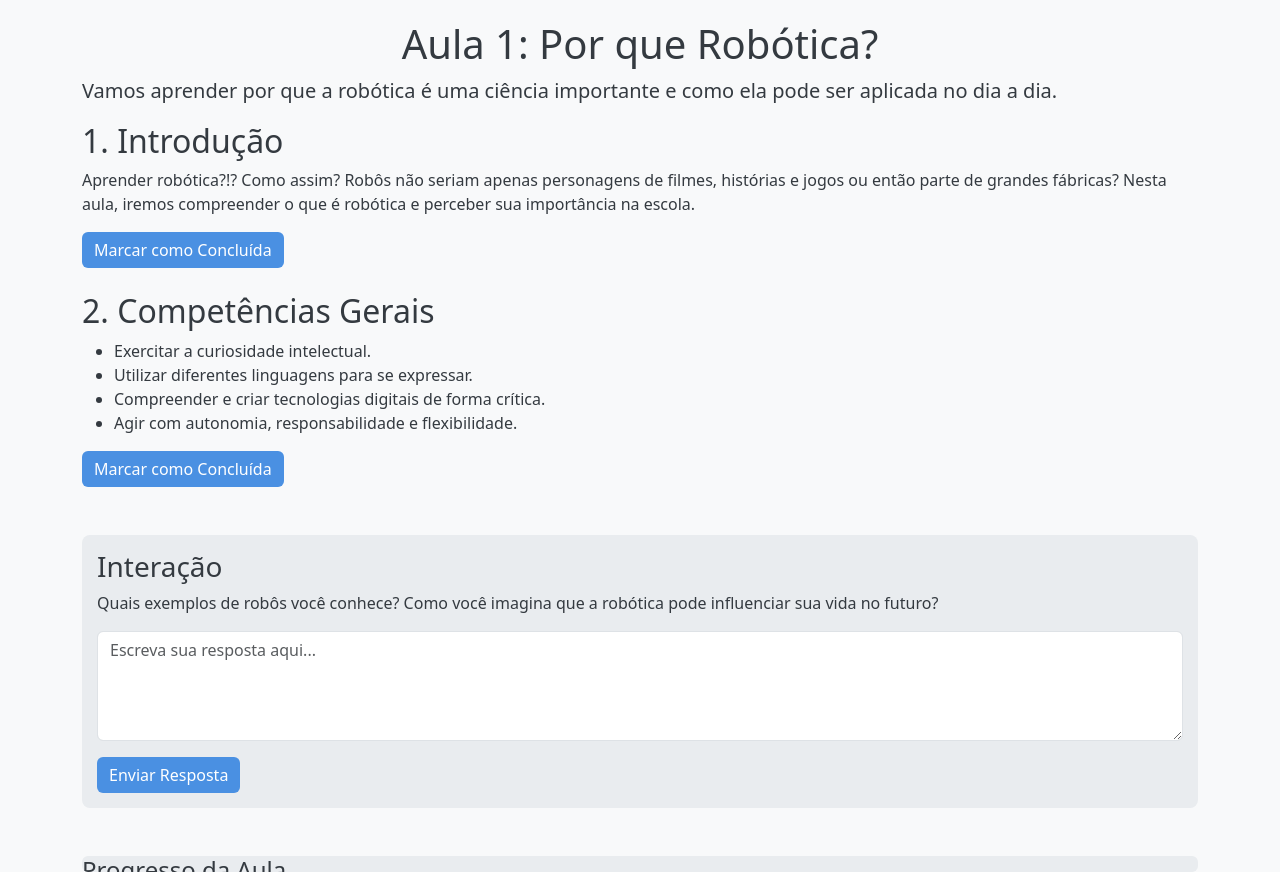
After one commit to allanlealluz/C2W-SAMSUNG_Project, a Flask app: page /robotica in a window 1280 px wide. The commit adds this page. Run offline with Flask 3, Linux system fonts and the light colour scheme.

Commit message:
changes 14-09 4

```diff
--- a/templates/dashboard_aluno.html
+++ b/templates/dashboard_aluno.html
@@ -74,7 +74,7 @@
             <div class="card">
                 <h2 class="card-title">Curso de Robótica</h2>
                 <p class="card-text">Progresso: 50%</p>
-                <a href="#" class="btn btn-primary">Continuar Curso</a>
+                <a href="/robotica" class="btn btn-primary">Continuar Curso</a>
             </div>
         </div>
     </div>
--- /dev/null
+++ b/templates/robotica.html
@@ -0,0 +1,117 @@
+<!DOCTYPE html>
+<html lang="pt-BR">
+<head>
+    <meta charset="UTF-8">
+    <meta name="viewport" content="width=device-width, initial-scale=1.0">
+    <title>Aula de Robótica - Módulo 1</title>
+    <link href="https://cdn.jsdelivr.net/npm/bootstrap@5.3.0-alpha1/dist/css/bootstrap.min.css" rel="stylesheet">
+    <style>
+        body {
+            background-color: #f8f9fa;
+            color: #343a40;
+        }
+        .content {
+            margin-top: 20px;
+        }
+        .btn-primary {
+            background-color: #4a90e2;
+            border: none;
+        }
+        .btn-primary:hover {
+            background-color: #357abd;
+        }
+        .interaction {
+            background-color: #e9ecef;
+            padding: 15px;
+            border-radius: 8px;
+            margin-top: 20px;
+        }
+    </style>
+</head>
+<body>
+    <div class="container content">
+        <h1 class="text-center">Aula 1: Por que Robótica?</h1>
+        <p class="lead">Vamos aprender por que a robótica é uma ciência importante e como ela pode ser aplicada no dia a dia.</p>
+
+        <!-- Seção 1: Introdução -->
+        <div class="section" id="section-1">
+            <h2>1. Introdução</h2>
+            <p>Aprender robótica?!? Como assim? Robôs não seriam apenas personagens de filmes, histórias e jogos ou então parte de grandes fábricas? Nesta aula, iremos compreender o que é robótica e perceber sua importância na escola.</p>
+            <button class="btn btn-primary" onclick="completeSection(1)">Marcar como Concluída</button>
+        </div>
+
+        <!-- Seção 2: Competências Gerais -->
+        <div class="section mt-4" id="section-2">
+            <h2>2. Competências Gerais</h2>
+            <ul>
+                <li>Exercitar a curiosidade intelectual.</li>
+                <li>Utilizar diferentes linguagens para se expressar.</li>
+                <li>Compreender e criar tecnologias digitais de forma crítica.</li>
+                <li>Agir com autonomia, responsabilidade e flexibilidade.</li>
+            </ul>
+            <button class="btn btn-primary" onclick="completeSection(2)">Marcar como Concluída</button>
+        </div>
+
+        <!-- Seção de Interação -->
+        <div class="interaction mt-5">
+            <h3>Interação</h3>
+            <p>Quais exemplos de robôs você conhece? Como você imagina que a robótica pode influenciar sua vida no futuro?</p>
+            <textarea id="user-response" class="form-control mb-3" rows="4" placeholder="Escreva sua resposta aqui..."></textarea>
+            <button class="btn btn-primary" onclick="submitResponse()">Enviar Resposta</button>
+        </div>
+
+        <!-- Progresso do aluno -->
+        <div class="progress mt-5">
+            <h4>Progresso da Aula</h4>
+            <div class="progress-bar" id="progress-bar" role="progressbar" style="width: 0%;" aria-valuenow="0" aria-valuemin="0" aria-valuemax="100">0%</div>
+        </div>
+    </div>
+
+    <script>
+        let completedSections = 0;
+        const totalSections = 2;
+
+        // Função para completar a seção
+        function completeSection(sectionId) {
+            const section = document.getElementById(`section-${sectionId}`);
+            section.style.backgroundColor = '#d4edda';
+            completedSections++;
+            updateProgressBar();
+        }
+
+        // Função para atualizar a barra de progresso
+        function updateProgressBar() {
+            const progress = (completedSections / totalSections) * 100;
+            if(progress <= 100){
+                document.getElementById('progress-bar').style.width = progress + '%';
+                document.getElementById('progress-bar').innerText = Math.round(progress) + '%';
+            }
+        }
+
+        // Função para enviar resposta
+        function submitResponse() {
+            const response = document.getElementById('user-response').value;
+            if (response.trim()) {
+                fetch('/submit_response', {
+                    method: 'POST',
+                    headers: {
+                        'Content-Type': 'application/json',
+                    },
+                    body: JSON.stringify({ response: response, section: 1 })
+                })
+                .then(res => res.json())
+                .then(data => {
+                    alert(data.message);
+                })
+                .catch(err => {
+                    console.error('Erro:', err);
+                });
+            } else {
+                alert('Por favor, escreva sua resposta antes de enviar.');
+            }
+        }
+    </script>
+
+    <script src="https://cdn.jsdelivr.net/npm/bootstrap@5.3.0-alpha1/dist/js/bootstrap.bundle.min.js"></script>
+</body>
+</html>
--- a/test.py
+++ b/test.py
@@ -71,6 +71,38 @@ def login():
             return jsonify({"message": "Credenciais inválidas!"})
 
     return render_template("login.html")
+@app.route("/robotica")
+def robotica():
+    return render_template("robotica.html")
+@app.route('/submit_response', methods=['POST'])
+def submit_response():
+    data = request.get_json()
+    user_response = data['response']
+    section = data['section']
+
+    # Captura o ID do usuário logado
+    user_id = session['user_id']
+
+    # Armazena a resposta no banco de dados
+    db = get_db()
+    db.execute('INSERT INTO respostas (user_id, section, response) VALUES (?, ?, ?)',
+               (user_id, section, user_response))
+    db.commit()
+
+    return jsonify({"message": "Resposta enviada com sucesso!"})
+
+@app.route('/log_time', methods=['POST'])
+def log_time():
+    user_id = session['user_id']
+    section_id = request.form['section_id']
+    time_spent = request.form['time_spent']  # Tempo gasto em segundos
+
+    db = get_db()
+    db.execute('INSERT INTO tempo_aula (user_id, section_id, time_spent) VALUES (?, ?, ?)',
+               (user_id, section_id, time_spent))
+    db.commit()
+
+    return jsonify({"message": "Tempo registrado com sucesso!"})
 
 @app.route('/main')
 @app.route('/dashboard_aluno')
```
Also changed, not shown: .chainlit/config.toml (deleted), .chainlit/translations/en-US.json (deleted), .chainlit/translations/zh-CN.json (deleted), 1 other file.
